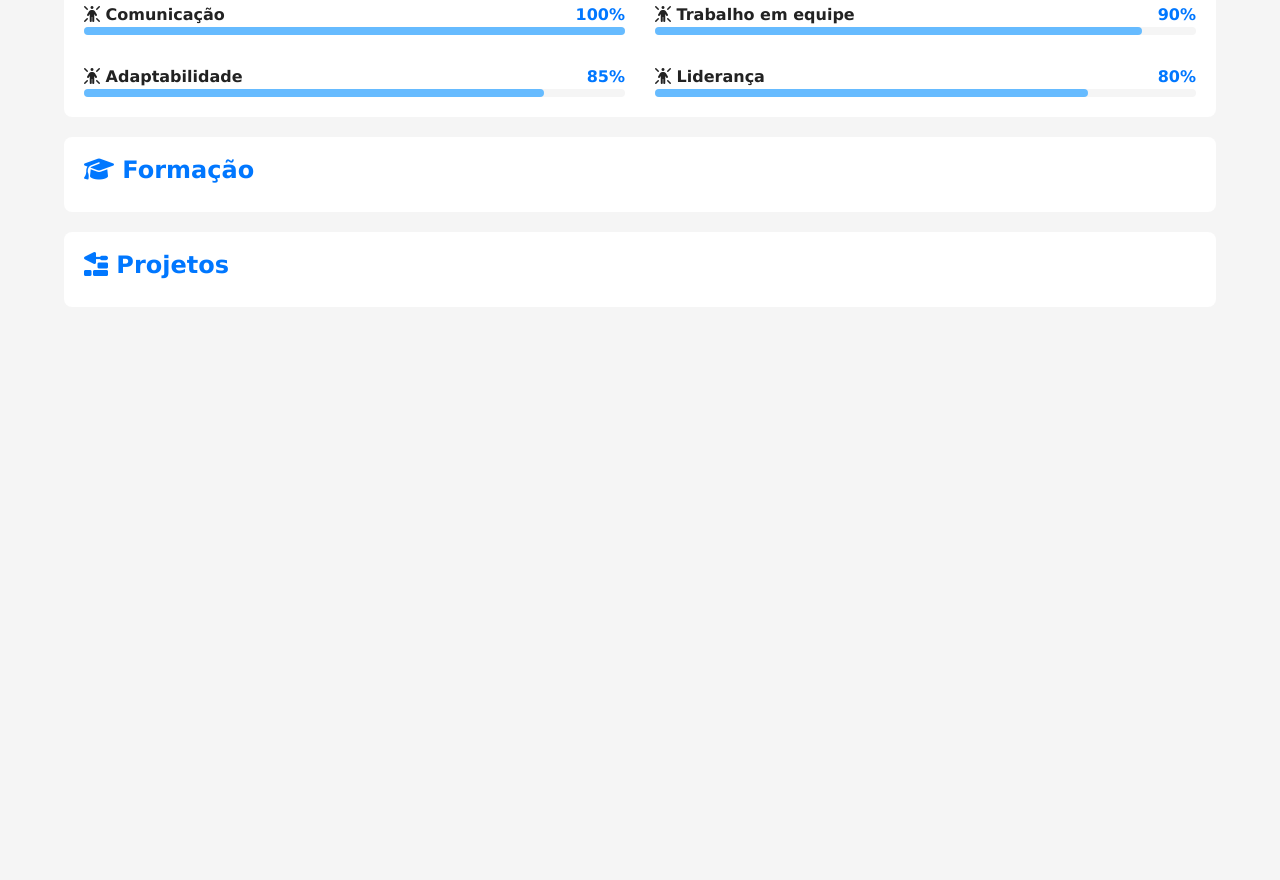
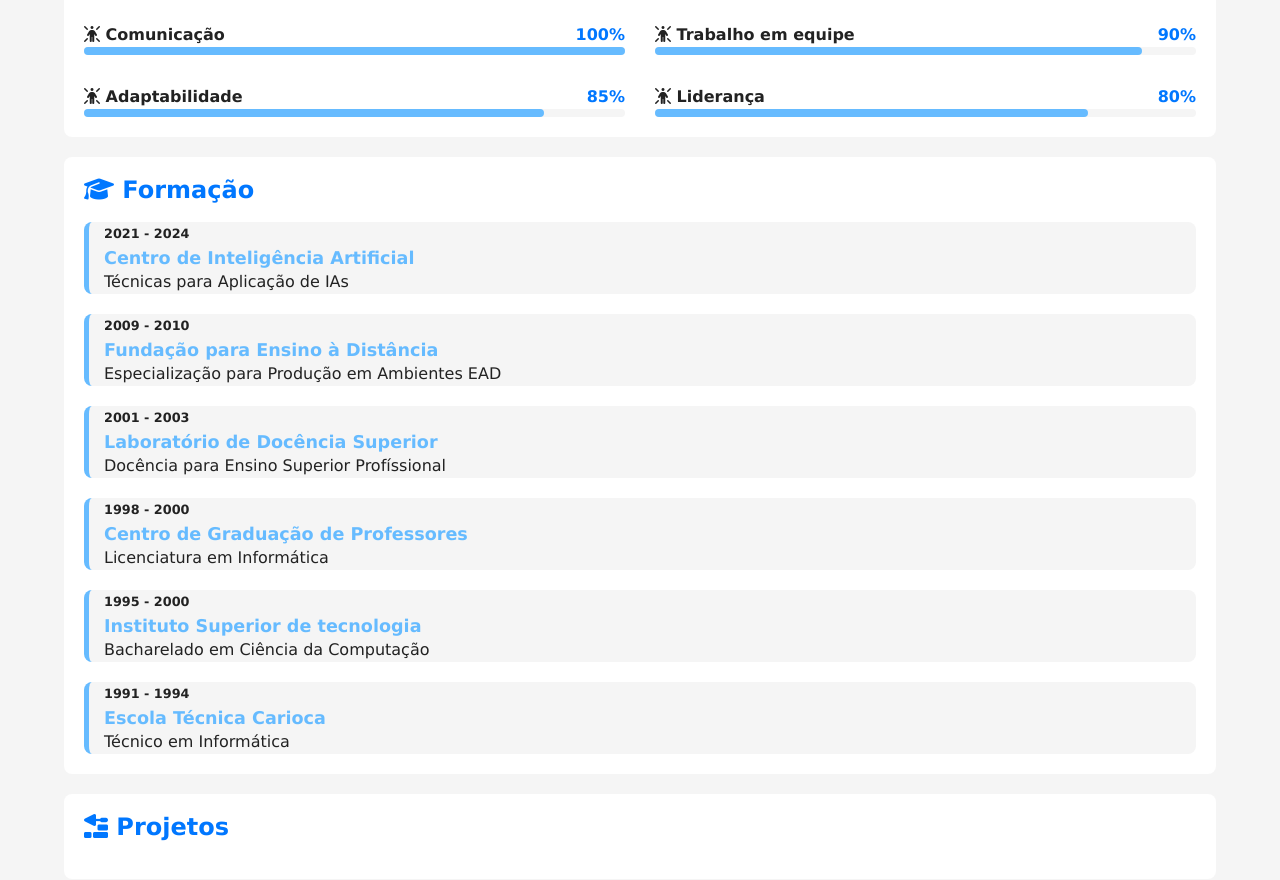
Before and after one commit to biasantana-dev/projeto-portifolio-cursoemvideo, a plain HTML site: page index.html in a window 1280 px wide. Shown: the part 1390-2270 px from the top of the page. Before the commit the page ends 1717 px from the top, so only its background shows below. Drawn offline with Linux system fonts and the light colour scheme.

Commit message:
área de formações

```diff
--- a/estilos/style.css
+++ b/estilos/style.css
@@ -125,7 +125,7 @@
 
 article h2 {
   color: var(--destaque);
-  margin-bottom: 10px;
+  margin-bottom: 20px;
 }
 
 .video-container {
@@ -179,6 +179,37 @@
   border-radius: 4px;
 }
 
+#formacao-container {
+  display: flex;
+  flex-direction: column-reverse;
+  gap: 20px;
+}
+
+#formacao-container .curso {
+  background-color: var(--fundo-principal);
+  border-radius: 8px;
+  border-left: 5px solid var(--destaque-inverso);
+  padding-left: 15px;
+  transition: border-width 0.5s, border-color 0.5s;
+}
+
+#formacao-container .curso:hover {
+  border-left-width: 15px;
+  border-color: var(--destaque);
+  cursor: pointer;
+}
+
+#formacao-container .periodo {
+  font-size: 0.8em;
+  font-weight: bold;
+  color: var(--texto);
+}
+
+#formacao-container .instituicao {
+  color: var(--destaque-inverso);
+  font-size: 1.1em;
+}
+
 @media screen and (min-width: 768px) {
   #skill-container {
     grid-template-columns: 1fr 1fr;
--- a/index.html
+++ b/index.html
@@ -155,6 +155,44 @@
 
             <article id="formacao">
                 <h2><i class="fa-solid fa-graduation-cap"></i> Formação</h2>
+
+                <div id="formacao-container">
+                    <div class="curso">
+                        <p class="periodo">1991 - 1994</p>
+                        <h3 class="instituicao">Escola Técnica Carioca</h3>
+                        <p class="titulacao">Técnico em Informática</p>
+                    </div>
+
+                    <div class="curso">
+                        <p class="periodo">1995 - 2000</p>
+                        <h3 class="instituicao">Instituto Superior de tecnologia</h3>
+                        <p class="titulacao">Bacharelado em Ciência da Computação</p>
+                    </div>
+
+                    <div class="curso">
+                        <p class="periodo">1998 - 2000</p>
+                        <h3 class="instituicao">Centro de Graduação de Professores</h3>
+                        <p class="titulacao">Licenciatura em Informática</p>
+                    </div>
+
+                    <div class="curso">
+                        <p class="periodo">2001 - 2003</p>
+                        <h3 class="instituicao">Laboratório de Docência Superior</h3>
+                        <p class="titulacao">Docência para Ensino Superior Profíssional</p>
+                    </div>
+
+                    <div class="curso">
+                        <p class="periodo">2009 - 2010</p>
+                        <h3 class="instituicao">Fundação para Ensino à Distância</h3>
+                        <p class="titulacao">Especialização para Produção em Ambientes EAD</p>
+                    </div>
+
+                    <div class="curso">
+                        <p class="periodo">2021 - 2024</p>
+                        <h3 class="instituicao">Centro de Inteligência Artificial</h3>
+                        <p class="titulacao">Técnicas para Aplicação de IAs</p>
+                    </div>
+                </div>
             </article> <!-- Fim article#formacao -->
 
             <article id="projetos">
```
